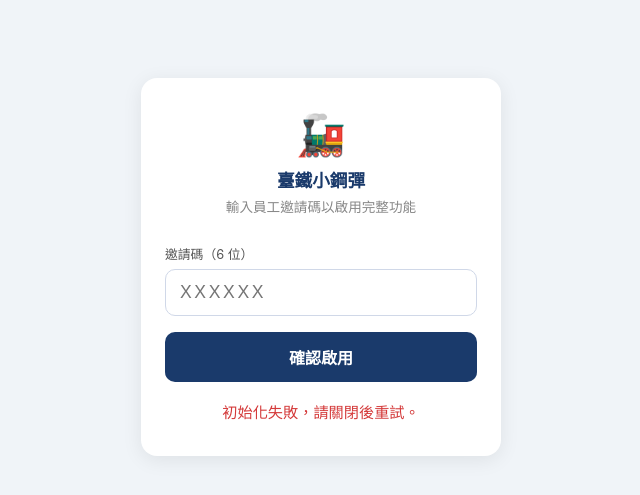
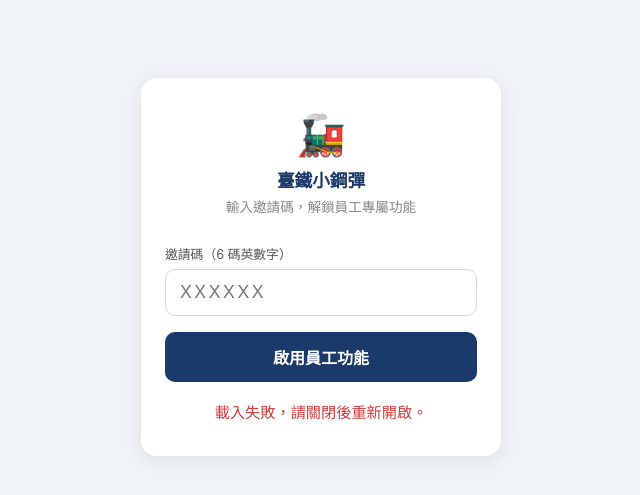
Before and after one commit to Lawliet0813/tr-gundum, a FastAPI app: page /liff in a window 1280 px wide. Shown: the part 133-628 px from the top of the page, without its empty margins (319-959 px from the left). Run offline with FastAPI, Linux system fonts and the light colour scheme; parts of the project's set-up code (start-up, migrations or seed data) failed here and were passed over; some libraries are stand-ins or nearby versions.

Commit message:
copy: 全面更新 LINE Bot 回覆訊息與 LIFF 頁面文案
- 歡迎詞、使用說明、錯誤提示語氣統一
- 授權相關訊息由 ⛔ 改為 🔒/⚠️，措辭更友善
- 授權成功推播列出解鎖功能清單
- LIFF 頁面標題、按鈕、錯誤訊息全面修訂
- 臺鐵用字統一（台鐵 → 臺鐵）

Co-Authored-By: Claude Sonnet 4.6 <noreply@anthropic.com>

```diff
--- a/main.py
+++ b/main.py
@@ -223,14 +223,14 @@ def _strip_bot_mention(text: str, message) -> str:
 # ── Query handlers ─────────────────────────────────────────────────────────────
 
 async def handle_follow(reply_token: str, user_id: str) -> None:
-    liff_hint = f"\n🔐 有員工邀請碼？\n點選單的「輸入邀請碼」按鈕即可啟用完整功能。" if LIFF_ID else ""
+    liff_hint = "\n\n🔐 員工專區\n持有邀請碼者請點「輸入邀請碼」啟用完整功能。" if LIFF_ID else ""
     text = (
         "🚂 歡迎使用臺鐵小鋼彈！\n\n"
-        "我可以幫你：\n"
-        "• 查詢台鐵時刻表（輸入：台北 高雄）\n"
-        "• 查詢特定車次資訊（輸入：105）\n"
-        "• 回答台鐵相關問題\n\n"
-        "點下方選單按鈕開始使用。"
+        "我能幫你：\n"
+        "・查 OD 時刻表（例：台北 高雄）\n"
+        "・查特定車次（例：105）\n"
+        "・用自然語言問台鐵問題\n\n"
+        "點下方選單快速開始 👇"
         + liff_hint
     )
     await _reply(reply_token, [TextMessage(text=text)])
@@ -244,10 +244,10 @@ async def handle_od_query(
     dest = _tdx.find_station(dest_raw)
 
     if not origin:
-        await _reply(reply_token, [TextMessage(text=f"找不到車站「{origin_raw}」，請確認站名。")])
+        await _reply(reply_token, [TextMessage(text=f"找不到「{origin_raw}」這個站，請確認站名是否正確。")])
         return
     if not dest:
-        await _reply(reply_token, [TextMessage(text=f"找不到車站「{dest_raw}」，請確認站名。")])
+        await _reply(reply_token, [TextMessage(text=f"找不到目的地「{dest_raw}」，請確認站名是否正確。")])
         return
 
     origin_id, origin_name = origin
@@ -255,7 +255,7 @@ async def handle_od_query(
 
     trains = await _tdx.query_od(origin_id, dest_id, date)
     if not trains:
-        await _reply(reply_token, [TextMessage(text=f"{date} {origin_name}→{dest_name} 無班次資料。")])
+        await _reply(reply_token, [TextMessage(text=f"{date} {origin_name} → {dest_name} 查無班次，請確認日期或起訖站。")])
         return
 
     authorized = _auth_svc.is_authorized(user_id)
@@ -286,13 +286,13 @@ async def handle_train_query(reply_token: str, train_no: str, date: str, user_id
         is_freight = False
 
     if is_freight and not authorized:
-        await _reply(reply_token, [TextMessage(text="此車次資訊不對外開放。")])
+        await _reply(reply_token, [TextMessage(text="⚠️ 此車次為內部班次，資訊不對外開放。")])
         return
 
     if is_freight:
         consist = _consist_svc.get(train_no)
         if not consist:
-            await _reply(reply_token, [TextMessage(text=f"查無 {no_disp} 次的編組資料。\n資料版本：{_consist_svc.updated_at}")])
+            await _reply(reply_token, [TextMessage(text=f"查無 {no_disp} 次的編組資料。\n（資料版本：{_consist_svc.updated_at}）")])
             return
         img_url = train_image_url(consist.get("type_name", ""), STATIC_BASE_URL)
         bubble_dict = build_consist_flex(no_disp, consist, _consist_svc.updated_at, image_url=img_url)
@@ -311,7 +311,7 @@ async def handle_train_query(reply_token: str, train_no: str, date: str, user_id
         if consist:
             await handle_consist_only(reply_token, no_disp, user_id)
         else:
-            await _reply(reply_token, [TextMessage(text=f"{date} 查無 {no_disp} 次資料。")])
+            await _reply(reply_token, [TextMessage(text=f"{date} 找不到 {no_disp} 次的班次，請確認車次號碼與日期。")])
         return
 
     img_url = train_image_url(train.get("type_name", ""), STATIC_BASE_URL)
@@ -343,13 +343,13 @@ async def handle_train_query(reply_token: str, train_no: str, date: str, user_id
 async def handle_consist_only(reply_token: str, train_no: str, user_id: str) -> None:
     if not _auth_svc.is_authorized(user_id):
         await _reply(reply_token, [TextMessage(
-            text="⛔ 編組查詢為員工授權功能。\n\n持有邀請碼者請點選單的「輸入邀請碼」按鈕啟用。"
+            text="🔒 完整編組資料為員工專屬功能。\n\n持有邀請碼者請點選單「輸入邀請碼」啟用。"
         )])
         return
 
     consist = _consist_svc.get(train_no)
     if not consist:
-        await _reply(reply_token, [TextMessage(text=f"查無 {train_no} 次的編組資料。\n資料版本：{_consist_svc.updated_at}")])
+        await _reply(reply_token, [TextMessage(text=f"查無 {train_no} 次的編組資料。\n（資料版本：{_consist_svc.updated_at}）")])
         return
 
     img_url = train_image_url(consist.get("type_name", ""), STATIC_BASE_URL)
@@ -365,14 +365,14 @@ async def handle_consist_only(reply_token: str, train_no: str, user_id: str) ->
 async def handle_crew_query(reply_token: str, train_no: str, crew_type: str, user_id: str) -> None:
     if not _auth_svc.is_authorized(user_id):
         await _reply(reply_token, [TextMessage(
-            text="⛔ 乘務查詢為員工授權功能。\n\n持有邀請碼者請點選單的「輸入邀請碼」按鈕啟用。"
+            text="🔒 乘務查詢為員工專屬功能。\n\n持有邀請碼者請點選單「輸入邀請碼」啟用。"
         )])
         return
 
     consist = _consist_svc.get(train_no)
     if not consist:
         await _reply(reply_token, [TextMessage(
-            text=f"查無 {train_no} 次的編組資料。\n資料版本：{_consist_svc.updated_at}"
+            text=f"查無 {train_no} 次的編組資料。\n（資料版本：{_consist_svc.updated_at}）"
         )])
         return
 
@@ -398,7 +398,7 @@ async def handle_crew_query(reply_token: str, train_no: str, crew_type: str, use
 
 async def handle_my_id(reply_token: str, user_id: str) -> None:
     await _reply(reply_token, [TextMessage(
-        text=f"您的 LINE User ID：\n{user_id}"
+        text=f"你的 LINE User ID：\n{user_id}"
     )])
 
 
@@ -418,7 +418,7 @@ async def _switch_rich_menu(user_id: str, authorized: bool) -> None:
 
 async def handle_auth_add(reply_token: str, sender_id: str, target_id: str) -> None:
     if not _auth_svc.is_admin(sender_id):
-        await _reply(reply_token, [TextMessage(text="⛔ 僅管理員可執行此指令。")])
+        await _reply(reply_token, [TextMessage(text="⚠️ 此指令僅限管理員使用。")])
         return
     added = _auth_svc.add(target_id)
     msg = f"✅ 已授權 {target_id}" if added else f"ℹ️ {target_id} 已在授權清單中"
@@ -429,7 +429,7 @@ async def handle_auth_add(reply_token: str, sender_id: str, target_id: str) -> N
 
 async def handle_auth_remove(reply_token: str, sender_id: str, target_id: str) -> None:
     if not _auth_svc.is_admin(sender_id):
-        await _reply(reply_token, [TextMessage(text="⛔ 僅管理員可執行此指令。")])
+        await _reply(reply_token, [TextMessage(text="⚠️ 此指令僅限管理員使用。")])
         return
     removed = _auth_svc.remove(target_id)
     msg = f"✅ 已移除 {target_id}" if removed else f"ℹ️ {target_id} 不在授權清單中"
@@ -440,11 +440,11 @@ async def handle_auth_remove(reply_token: str, sender_id: str, target_id: str) -
 
 async def handle_auth_list(reply_token: str, sender_id: str) -> None:
     if not _auth_svc.is_admin(sender_id):
-        await _reply(reply_token, [TextMessage(text="⛔ 僅管理員可執行此指令。")])
+        await _reply(reply_token, [TextMessage(text="⚠️ 此指令僅限管理員使用。")])
         return
     users = _auth_svc.list_authorized()
     if not users:
-        await _reply(reply_token, [TextMessage(text="授權清單目前為空。")])
+        await _reply(reply_token, [TextMessage(text="目前尚無已授權員工。")])
     else:
         lines = "\n".join(f"• {uid}" for uid in users)
         await _reply(reply_token, [TextMessage(text=f"授權清單（{len(users)} 人）：\n{lines}")])
@@ -486,7 +486,9 @@ async def api_redeem(body: RedeemRequest):
     _auth_svc.add(body.user_id)
     try:
         await _switch_rich_menu(body.user_id, authorized=True)
-        await _push(body.user_id, [TextMessage(text="✅ 授權成功！現在可以使用完整的員工功能了。")])
+        await _push(body.user_id, [TextMessage(
+            text="✅ 員工授權啟用成功！\n\n你現在可以使用：\n・##車次 — 完整編組運用查詢\n・機務／運務乘務查詢\n\n歡迎使用！ 🚂"
+        )])
     except Exception as exc:
         logger.warning("Post-redeem push/menu failed for %s: %s", body.user_id, exc)
 
@@ -686,7 +688,7 @@ async def webhook(request: Request):
                     if _ai_svc:
                         ai_text = await _ai_svc.reply(intent.text)
                     else:
-                        ai_text = "輸入「幫助」查看使用說明。\n\n範例：台北 高雄　/　105　/　##105"
+                        ai_text = "抱歉，這個問題我目前無法回答。\n輸入「幫助」可查看功能說明。"
                     await _reply(event.reply_token, [TextMessage(text=ai_text)])
 
             elif isinstance(event, PostbackEvent):
--- a/templates/liff.html
+++ b/templates/liff.html
@@ -3,7 +3,7 @@
 <head>
   <meta charset="UTF-8">
   <meta name="viewport" content="width=device-width, initial-scale=1.0">
-  <title>臺鐵小鋼彈 — 員工授權</title>
+  <title>臺鐵小鋼彈｜員工邀請碼啟用</title>
   <script>var LIFF_ID = "{{LIFF_ID}}";</script>
   <script src="https://static.line-scdn.net/liff/edge/2/sdk.js"></script>
   <style>
@@ -69,14 +69,14 @@
 <div class="card">
   <div class="logo">🚂</div>
   <h1>臺鐵小鋼彈</h1>
-  <div class="subtitle">輸入員工邀請碼以啟用完整功能</div>
+  <div class="subtitle">輸入邀請碼，解鎖員工專屬功能</div>
 
   <div class="input-group">
-    <label>邀請碼（6 位）</label>
+    <label>邀請碼（6 碼英數字）</label>
     <input type="text" id="code" maxlength="6" placeholder="XXXXXX"
            autocomplete="off" autocorrect="off" autocapitalize="characters" spellcheck="false">
   </div>
-  <button id="btn" onclick="submitCode()">確認啟用</button>
+  <button id="btn" onclick="submitCode()">啟用員工功能</button>
   <div id="msg"></div>
 </div>
 
@@ -90,18 +90,18 @@
       var profile = await liff.getProfile();
       userId = profile.userId;
     } catch (e) {
-      showMsg("初始化失敗，請關閉後重試。", false);
+      showMsg("載入失敗，請關閉後重新開啟。", false);
     }
   }
 
   async function submitCode() {
     var code = document.getElementById("code").value.trim().toUpperCase();
-    if (code.length !== 6) { showMsg("請輸入完整的 6 位邀請碼。", false); return; }
-    if (!userId) { showMsg("尚未取得用戶資訊，請關閉後重試。", false); return; }
+    if (code.length !== 6) { showMsg("請輸入完整的 6 碼邀請碼。", false); return; }
+    if (!userId) { showMsg("無法取得帳號資訊，請關閉後重新開啟。", false); return; }
 
     var btn = document.getElementById("btn");
     btn.disabled = true;
-    btn.textContent = "驗證中…";
+    btn.textContent = "驗證中，請稍候…";
 
     try {
       var res = await fetch("/api/redeem", {
@@ -111,18 +111,18 @@
       });
       var data = await res.json();
       if (data.ok) {
-        showMsg("✅ 授權成功！選單已更新，請關閉此頁面。", true);
+        showMsg("✅ 啟用成功！選單已更新，請關閉此頁面。", true);
         btn.style.display = "none";
         setTimeout(function() { liff.closeWindow(); }, 2500);
       } else {
-        showMsg(data.message || "❌ 邀請碼無效或已使用。", false);
+        showMsg(data.message || "❌ 邀請碼無效或已使用，請確認後再試。", false);
         btn.disabled = false;
-        btn.textContent = "確認啟用";
+        btn.textContent = "啟用員工功能";
       }
     } catch (e) {
-      showMsg("網路錯誤，請稍後再試。", false);
+      showMsg("連線失敗，請稍後再試。", false);
       btn.disabled = false;
-      btn.textContent = "確認啟用";
+      btn.textContent = "啟用員工功能";
     }
   }
 
```
Also changed, not shown: services/formatter.py (+14 -14 lines).
